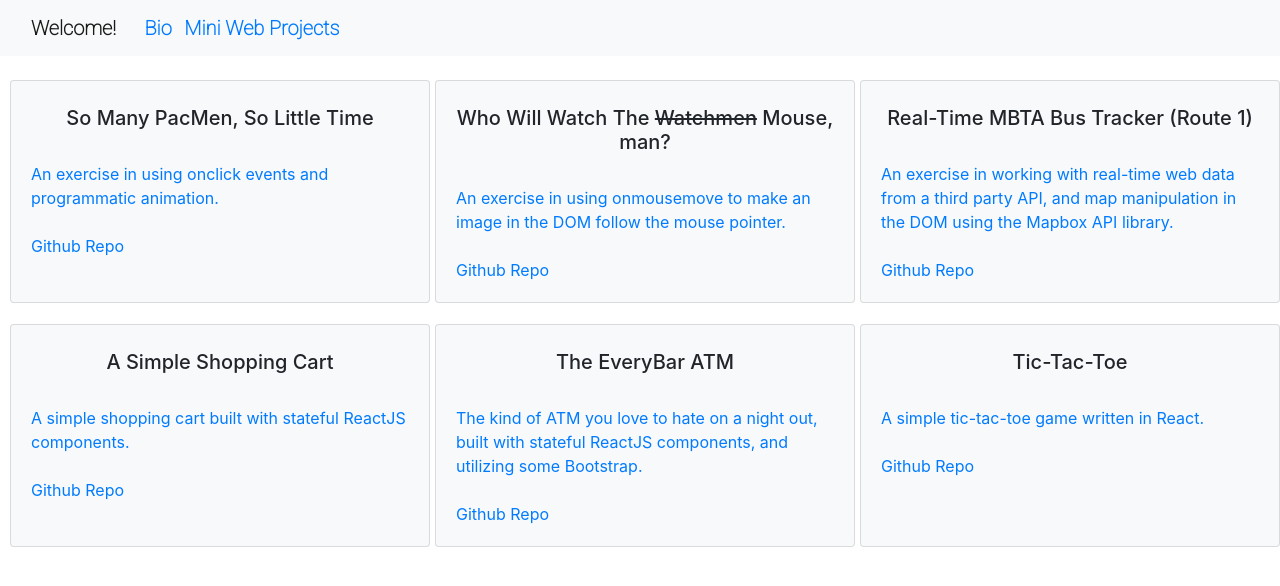
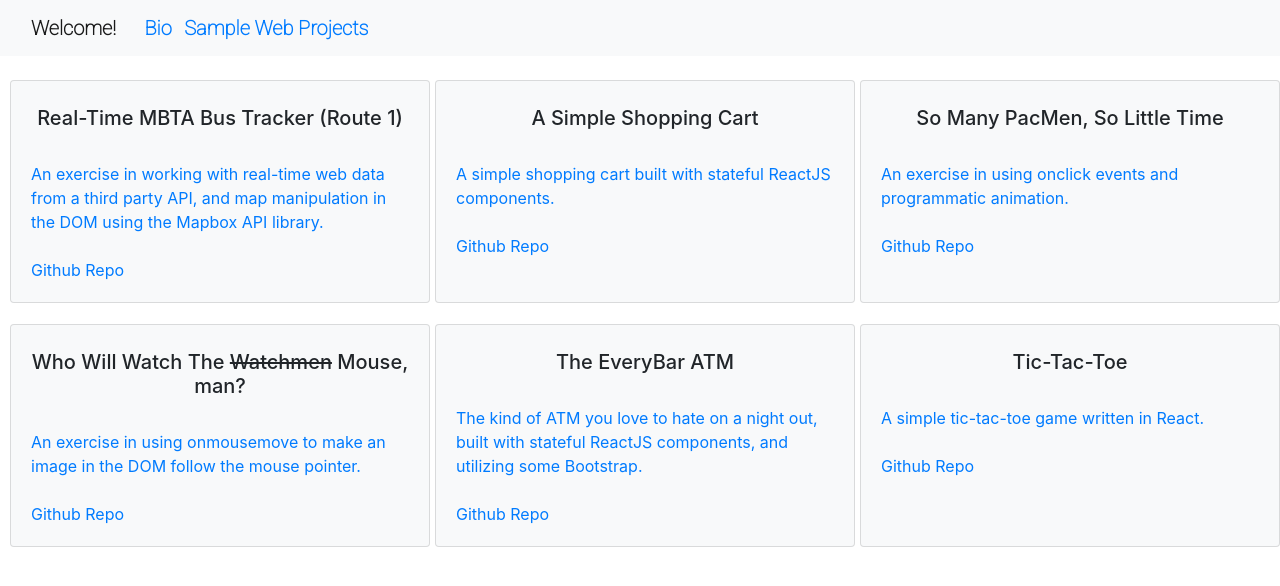
Before and after one commit to standingtree/standingtree.github.io, a plain HTML site: page portfolio.html in a window 1280 px wide. Drawn offline with nearby package versions, Linux system fonts and the light colour scheme.

Commit message:
minor edits

```diff
--- a/nav.html
+++ b/nav.html
@@ -17,7 +17,7 @@
                     <a class="navbar-link" href="bio.html">Bio</a>
                 </li>
                 <li class="nav-item">
-                    <a class="navbar-link" href="portfolio.html">Mini Web Projects</a>
+                    <a class="navbar-link" href="portfolio.html">Sample Web Projects</a>
                 </li>
             </ul>
         </div>
--- a/portfolio.html
+++ b/portfolio.html
@@ -2,7 +2,7 @@
 <html lang="en">
 <head>
     <meta charset="UTF-8">
-    <title>StandingTree's Portfolio Projects</title>
+    <title>A Sampling of Viren's Web Projects</title>
 	<script src="https://code.jquery.com/jquery-1.10.2.js"></script>
 	<div id="nav-placeholder"></div>
 	<script>
--- a/scripts.js
+++ b/scripts.js
@@ -56,6 +56,19 @@ let populateProjects = () => {
 
 
 projectList.push({
+    title: "Real-Time MBTA Bus Tracker (Route 1)",
+    desc: "An exercise in working with real-time web data from a third party API, and map manipulation in the DOM using the Mapbox API library.",
+    repoName: "real-time-bus-tracker"
+})
+
+projectList.push({
+    title: "A Simple Shopping Cart",
+    desc: "A simple shopping cart built with stateful ReactJS components.",
+    repoName: "shopping-cart"
+})
+
+
+projectList.push({
     title: "So Many PacMen, So Little Time",
     desc: "An exercise in using onclick events and programmatic animation.",
     repoName: "pacmen-exercise"
@@ -67,17 +80,6 @@ projectList.push({
     repoName: "programmed-eyes-exercise"
 })
 
-projectList.push({
-    title: "Real-Time MBTA Bus Tracker (Route 1)",
-    desc: "An exercise in working with real-time web data from a third party API, and map manipulation in the DOM using the Mapbox API library.",
-    repoName: "real-time-bus-tracker"
-})
-
-projectList.push({
-    title: "A Simple Shopping Cart",
-    desc: "A simple shopping cart built with stateful ReactJS components.",
-    repoName: "shopping-cart"
-})
 
 projectList.push({
     title: "The EveryBar ATM",
```
